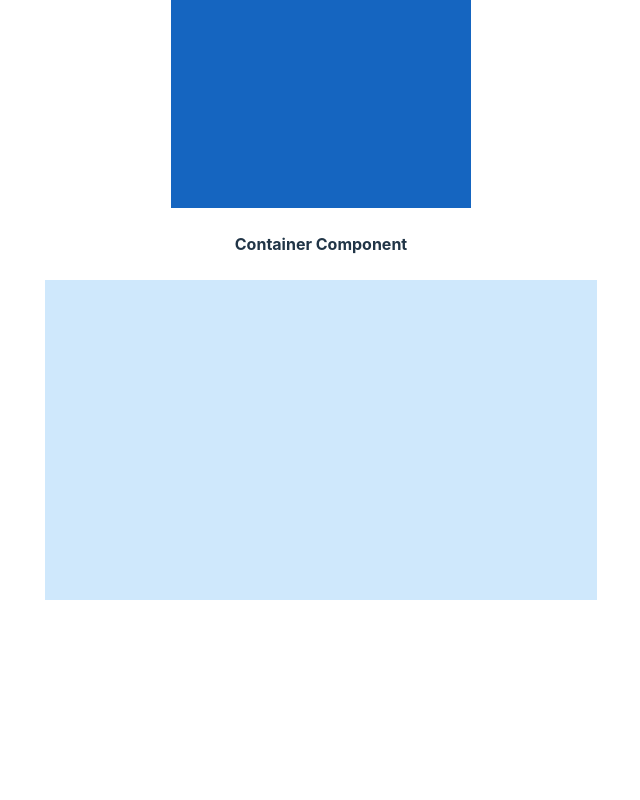
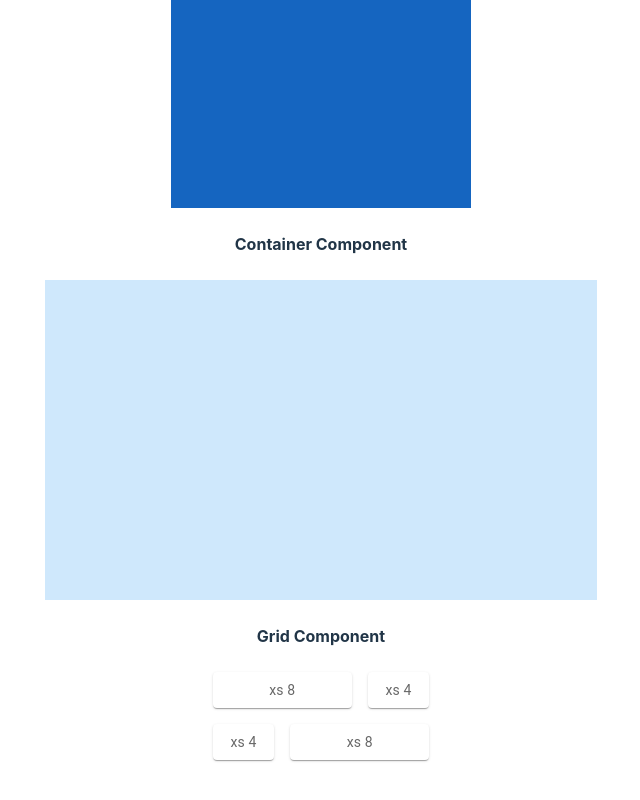
Before and after one commit to GuilhermeSousaDev/MaterialUI, a React (Vite) app in the folder react-ui/: page / in a window 1280 px wide. Shown: the part 8993-9793 px from the top of the page, without its empty margins (319-959 px from the left). Before the commit the page ends 9633 px from the top, so only its background shows below. Built offline with nearby package versions, Linux system fonts and the light colour scheme.

Commit message:
Grid Component

```diff
--- a/react-ui/src/App.jsx
+++ b/react-ui/src/App.jsx
@@ -42,6 +42,7 @@ import StepperComponent from './components/Stepper';
 import TabsComponent from './components/Tabs';
 import BoxComponent from './components/Box';
 import ContainerComponent from './components/Container';
+import GridComponent from './components/Grid';
 
 function App() {
   return (
@@ -89,6 +90,7 @@ function App() {
       <TabsComponent />
       <BoxComponent />
       <ContainerComponent />
+      <GridComponent />
     </Stack>
   )
 }
--- /dev/null
+++ b/react-ui/src/components/Grid.jsx
@@ -0,0 +1,35 @@
+import { Grid, Paper, Box } from '@mui/material';
+import { styled } from '@mui/material/styles';
+
+const Item = styled(Paper)(({ theme }) => ({
+  backgroundColor: theme.palette.mode === 'dark' ? '#1A2027' : '#fff',
+  ...theme.typography.body2,
+  padding: theme.spacing(1),
+  textAlign: 'center',
+  color: theme.palette.text.secondary,
+}));
+
+export default function GridComponent() {
+  return (
+    <>
+      <h4>Grid Component</h4>
+
+      <Box sx={{ flexGrow: 1 }}>
+        <Grid container spacing={2} rowSpacing={2}>
+          <Grid item xs={8}>
+            <Item>xs 8</Item>
+          </Grid>
+          <Grid item xs={4}>
+            <Item>xs 4</Item>
+          </Grid>
+          <Grid item xs={4}>
+            <Item>xs 4</Item>
+          </Grid>
+          <Grid item xs={8}>
+            <Item>xs 8</Item>
+          </Grid>
+        </Grid>
+      </Box>
+    </>
+  )
+}
```
